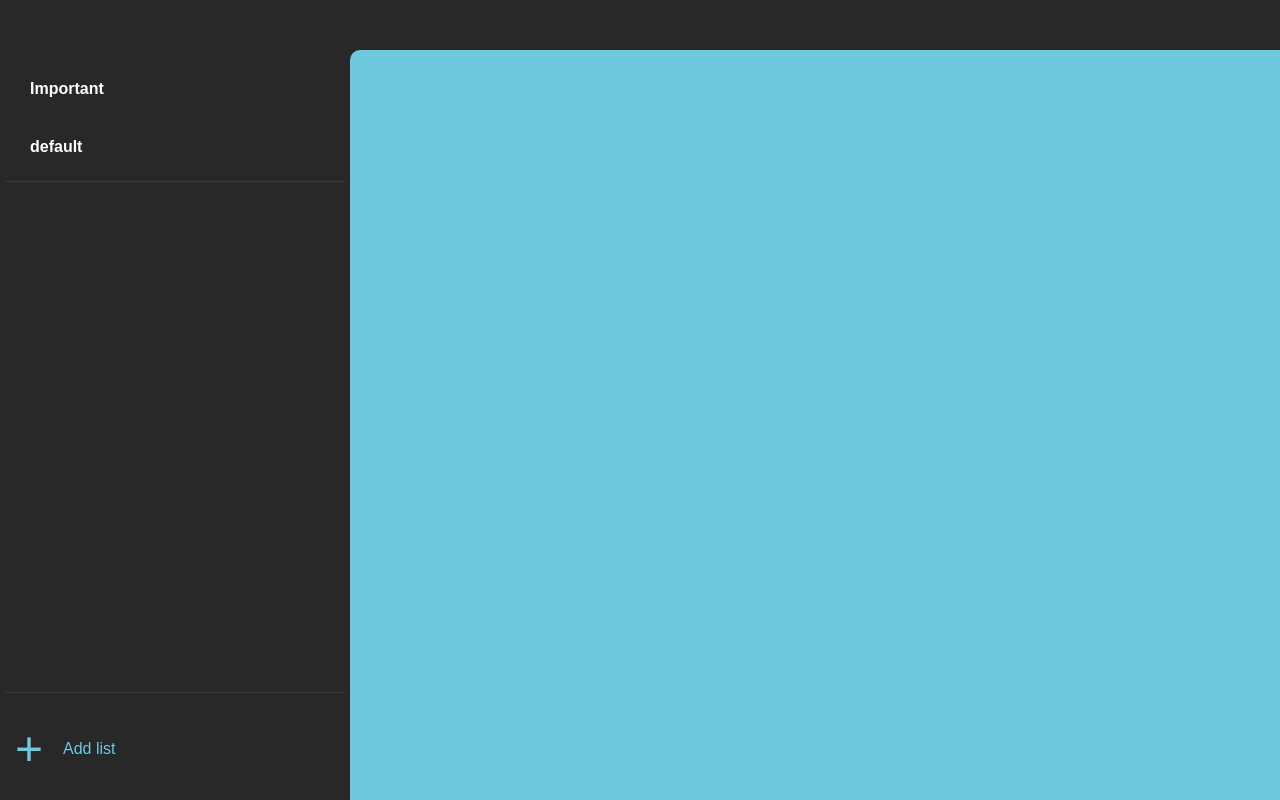
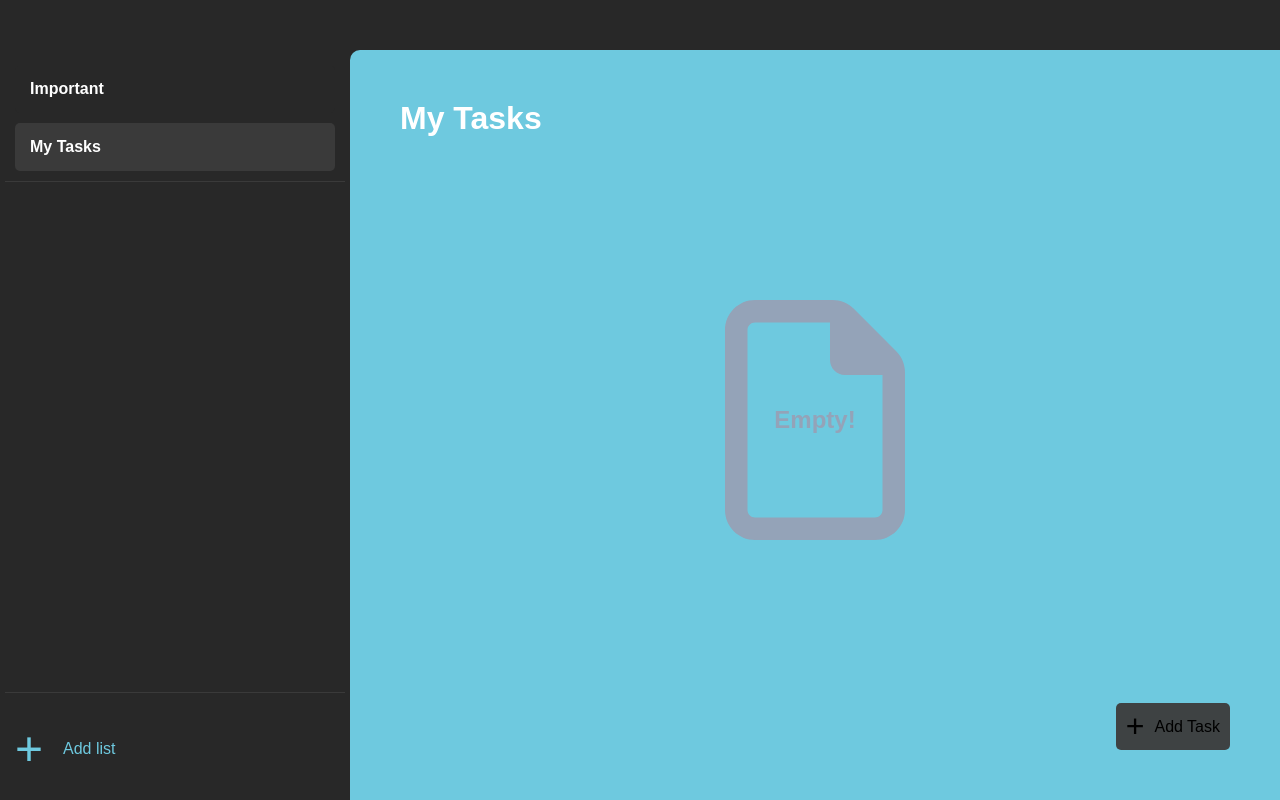
Before and after one commit to Kb739/todo, a React (Create React App) app: page / in a window 1280 px wide. Built offline with nearby package versions, Linux system fonts and the light colour scheme.

Commit message:
add initial list & empty list notifier

```diff
--- a/src/App.css
+++ b/src/App.css
@@ -36,6 +36,8 @@ body {
     display: grid;
     grid-template-rows: 0.5fr 2fr 0.4fr;
     overflow: auto;
+    max-height: 94vh;
+    z-index: 1;
 }
 
 .sidebar-button {
@@ -110,6 +112,20 @@ body {
 .content .card-container {
     flex-grow: 1;
     gap: 20px;
+}
+
+.empty {
+    flex-grow: 1;
+    display: flex;
+    flex-direction: column;
+    font-size: 1.5rem;
+    color: #94a3b8;
+    justify-content: center;
+    align-items: center;
+}
+
+.empty>h4 {
+    position: absolute;
 }
 
 .scroll {
--- a/src/content.js
+++ b/src/content.js
@@ -4,6 +4,7 @@ import TaskForm from "./forms/taskForm"
 import useToggle from './customHooks/switch'
 import { tasksContext } from './contexts/context'
 import { layoutContext } from './contexts/layoutContext'
+import { FontAwesomeIcon } from '@fortawesome/react-fontawesome'
 
 function Content() {
     const { tasks, selections, getSelectedList, selectTask } = useContext(tasksContext)
@@ -34,7 +35,11 @@ function Content() {
                 {selectedList && selectedList.title}
             </h1>
             <ul className='card-container scroll'>
-                {taskElements}
+                {taskElements.length ? taskElements
+                    : <div className='empty'>
+                        <h4>Empty!</h4>
+                        <FontAwesomeIcon icon="fa-regular fa-file" size='10x' />
+                    </div>}
             </ul>
             {collapseClass ?
                 (selections.listID ? <div className='add-task pointer' onClick={toggle}>
--- a/src/contexts/context.js
+++ b/src/contexts/context.js
@@ -116,7 +116,7 @@ function TasksProvider(props) {
         setTasks(tasks)
     }
 
-    function InitStorage() {
+    function initStorage() {
 
         if (!localStorage.length) {
             const f_keys = Object.keys(allFilters.custom);
@@ -124,7 +124,7 @@ function TasksProvider(props) {
             localStorage.setItem("lists", JSON.stringify(
                 {
                     filters: _filters,
-                    containers: [{ id: nanoid(), title: 'default', sortedBy: "Date", editable: false }]
+                    containers: [{ id: nanoid(), title: 'My Tasks', sortedBy: "Date", editable: false }]
                 }
             ))
             localStorage.setItem('tasks', JSON.stringify([]))
@@ -132,7 +132,12 @@ function TasksProvider(props) {
     }
 
     useEffect(() => {
-        InitStorage()
+        initStorage()
+        const initSelection = () => {
+            const initialId = JSON.parse(localStorage.getItem('lists')).containers[0].id
+            setSelections({ listID: initialId, taskID: null })
+        }
+        initSelection();
         setLoading(true)
     }, [])
 
--- a/src/index.js
+++ b/src/index.js
@@ -4,9 +4,9 @@ import App from "./App.js"
 import { TasksProvider } from './contexts/context'
 import { LayoutProvider } from "./contexts/layoutContext.js";
 import { library } from "@fortawesome/fontawesome-svg-core"
-import { faPenToSquare, faSquare, faSquareCheck, faTrash, faStar, faBars, faXmark } from "@fortawesome/free-solid-svg-icons"
-import { faStar as faStarR } from "@fortawesome/free-regular-svg-icons"
-library.add(faPenToSquare, faSquare, faSquareCheck, faTrash, faStar, faStarR, faBars, faXmark)
+import { faPenToSquare, faSquare, faSquareCheck, faTrash, faStar, faBars, faXmark, } from "@fortawesome/free-solid-svg-icons"
+import { faStar as faStarR, faFile } from "@fortawesome/free-regular-svg-icons"
+library.add(faPenToSquare, faSquare, faSquareCheck, faTrash, faStar, faStarR, faBars, faXmark, faFile)
 
 const root = ReactDOM.createRoot(document.getElementById('root'))
 root.render(
```
